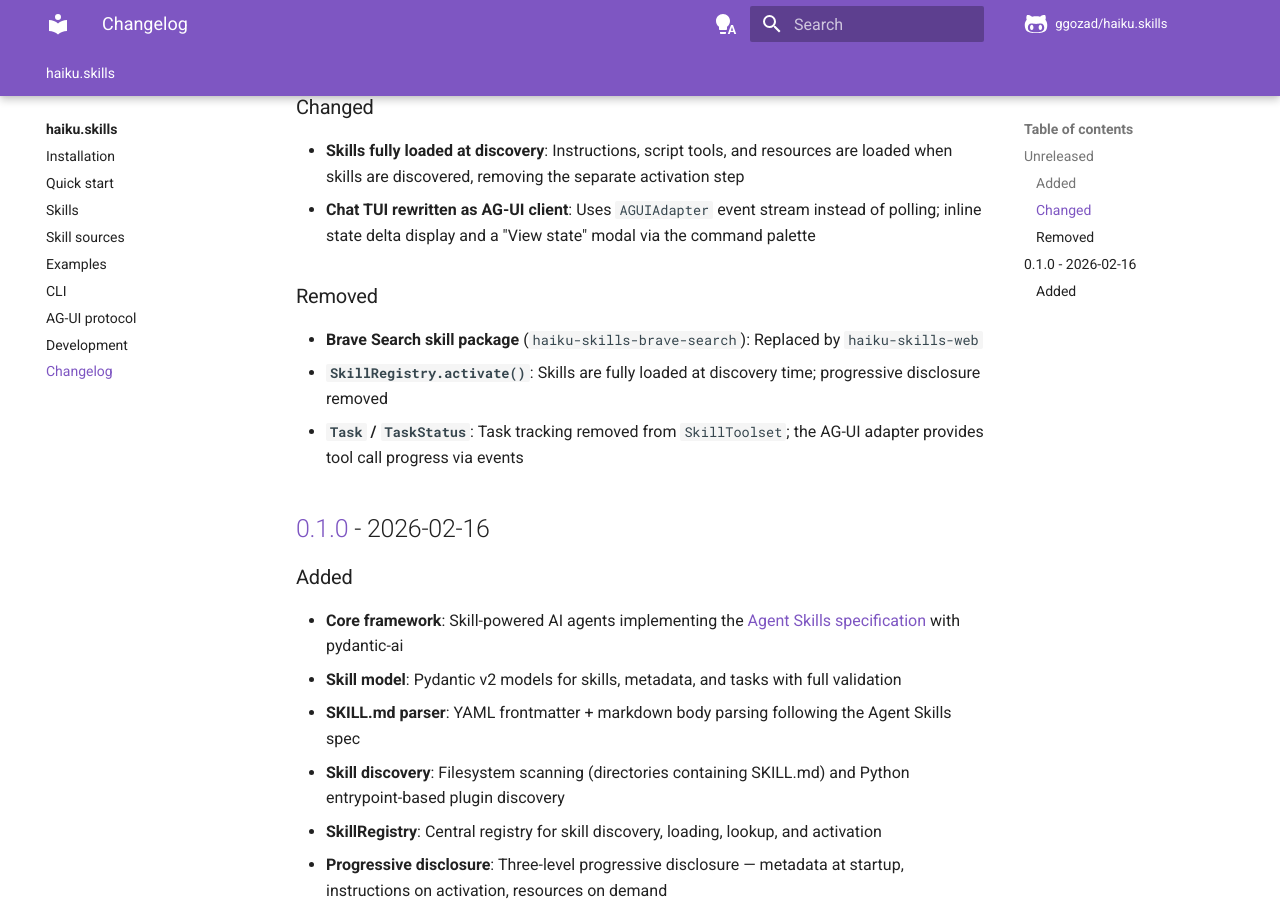
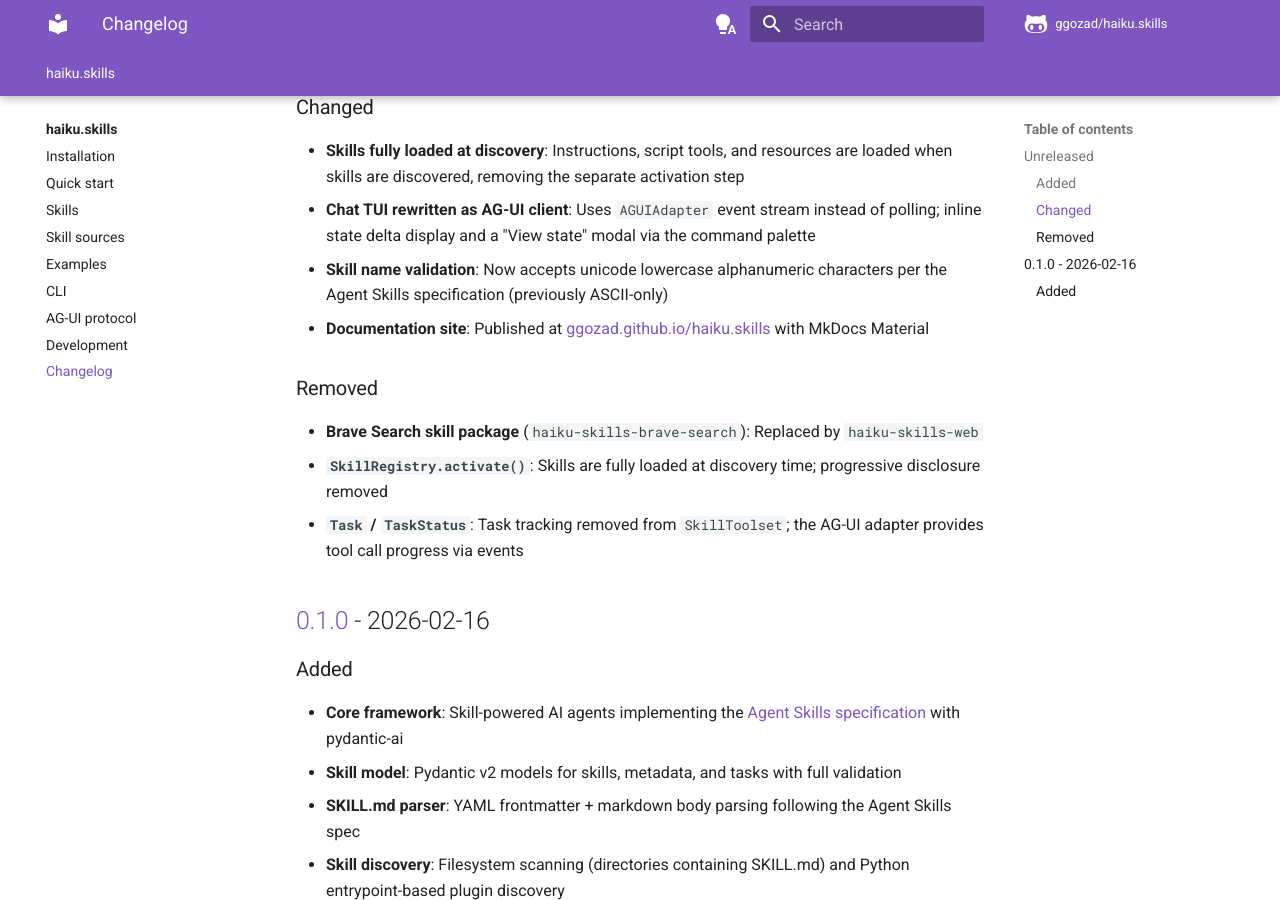
Before and after one commit to ggozad/haiku.skills, an MkDocs documentation site: the page built from docs/changelog.md, in a window 1280 px wide and 900 px high, scrolled down 781 px. Built offline with MkDocs 1.6.1 and Material for MkDocs 9.7.7, drawn with Linux system fonts in a browser that asks for light colours; comment, search, counter and statistics services are not loaded; some of the changed lines change nothing that is shown.

Commit message:
FIx changelog

```diff
--- a/CHANGELOG.md
+++ b/CHANGELOG.md
@@ -17,6 +17,8 @@
 
 - **Skills fully loaded at discovery**: Instructions, script tools, and resources are loaded when skills are discovered, removing the separate activation step
 - **Chat TUI rewritten as AG-UI client**: Uses `AGUIAdapter` event stream instead of polling; inline state delta display and a "View state" modal via the command palette
+- **Skill name validation**: Now accepts unicode lowercase alphanumeric characters per the Agent Skills specification (previously ASCII-only)
+- **Documentation site**: Published at [ggozad.github.io/haiku.skills](https://ggozad.github.io/haiku.skills/) with MkDocs Material
 
 ### Removed
 
--- a/docs/changelog.md
+++ b/docs/changelog.md
@@ -1,46 +1 @@
-# Changelog
-
-## [Unreleased]
-
-### Added
-
-- **`haiku-skills list` command**: List discovered skills with name and description, supports `-s`/`--skill-path` and `--use-entrypoints`
-- **`--skill` / `-k` option for `chat`**: Filter which skills to activate by name (repeatable)
-- **RAG skill package** (`haiku-skills-rag`): Search, retrieve and analyze documents via haiku.rag with tools for hybrid search, document listing/retrieval, QA with citations, and code-execution analysis
-- **Web skill package** (`haiku-skills-web`): Web search via Brave Search API and page content extraction via trafilatura (replaces `haiku-skills-brave-search`)
-- **Per-skill state**: Skills can declare a `state_type` (Pydantic `BaseModel`) and `state_namespace`; state is passed to tool functions via `RunContext[SkillRunDeps]` and tracked per namespace on the toolset
-- **AG-UI protocol**: `SkillToolset` emits `StateDeltaEvent` (JSON Patch) when skill execution changes state, compatible with the [AG-UI protocol](https://docs.ag-ui.com)
-- **State API on `SkillToolset`**: `build_state_snapshot()`, `restore_state_snapshot()`, `get_namespace()`, `state_schemas`
-- **In-process tools with state**: Distributable skills (web, image-generation, code-execution, rag) converted from script-based to in-process tool functions that can read and write per-skill state
-
-### Changed
-
-- **Skills fully loaded at discovery**: Instructions, script tools, and resources are loaded when skills are discovered, removing the separate activation step
-- **Chat TUI rewritten as AG-UI client**: Uses `AGUIAdapter` event stream instead of polling; inline state delta display and a "View state" modal via the command palette
-
-### Removed
-
-- **Brave Search skill package** (`haiku-skills-brave-search`): Replaced by `haiku-skills-web`
-- **`SkillRegistry.activate()`**: Skills are fully loaded at discovery time; progressive disclosure removed
-- **`Task` / `TaskStatus`**: Task tracking removed from `SkillToolset`; the AG-UI adapter provides tool call progress via events
-
-## [0.1.0] - 2026-02-16
-
-### Added
-
-- **Core framework**: Skill-powered AI agents implementing the [Agent Skills specification](https://agentskills.io/specification) with pydantic-ai
-- **Skill model**: Pydantic v2 models for skills, metadata, and tasks with full validation
-- **SKILL.md parser**: YAML frontmatter + markdown body parsing following the Agent Skills spec
-- **Skill discovery**: Filesystem scanning (directories containing SKILL.md) and Python entrypoint-based plugin discovery
-- **SkillRegistry**: Central registry for skill discovery, loading, lookup, and activation
-- **Progressive disclosure**: Three-level progressive disclosure — metadata at startup, instructions on activation, resources on demand
-- **Sub-agent delegation**: Each skill runs in a focused sub-agent with its own system prompt and tools via `execute_skill`
-- **SkillToolset**: `FunctionToolset` integration that exposes skills as tools for any pydantic-ai `Agent`
-- **Script tools**: Python scripts in `scripts/` with `main()` function get AST-parsed into typed pydantic-ai `Tool` objects with automatic parameter schema extraction, executed via `uv run`
-- **Resource reading**: Skills can expose files (references, assets, templates) as resources; sub-agents read them on demand via `read_resource` tool with path validation and traversal defense
-- **MCP integration**: `skill_from_mcp()` maps MCP servers directly to skills
-- **Chat TUI**: Terminal-based chat interface using Textual
-- **Distributable skill packages**: Workspace members for brave-search, image-generation, and code-execution skills
-
-[Unreleased]: https://github.com/ggozad/haiku.skills/compare/0.1.0...HEAD
-[0.1.0]: https://github.com/ggozad/haiku.skills/releases/tag/0.1.0
+--8<-- "CHANGELOG.md"
```
